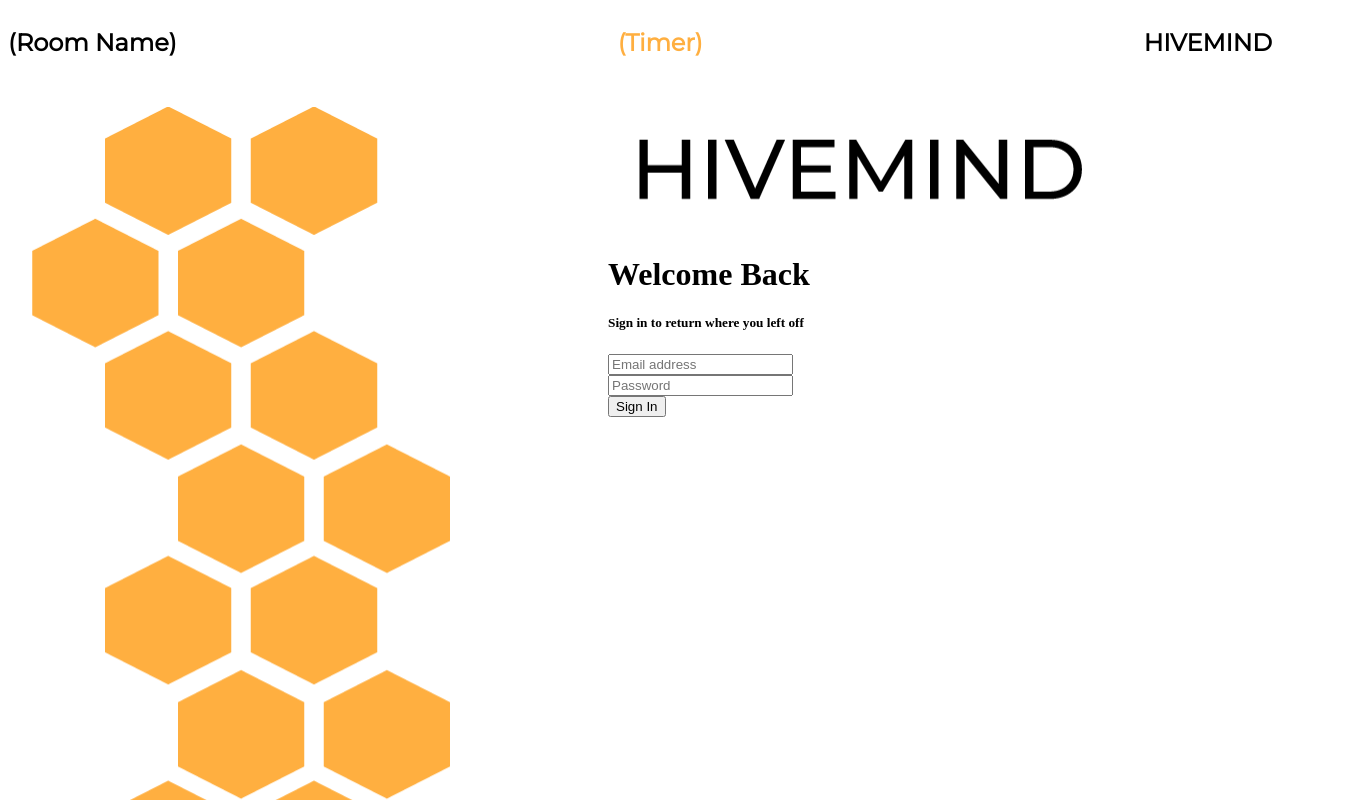
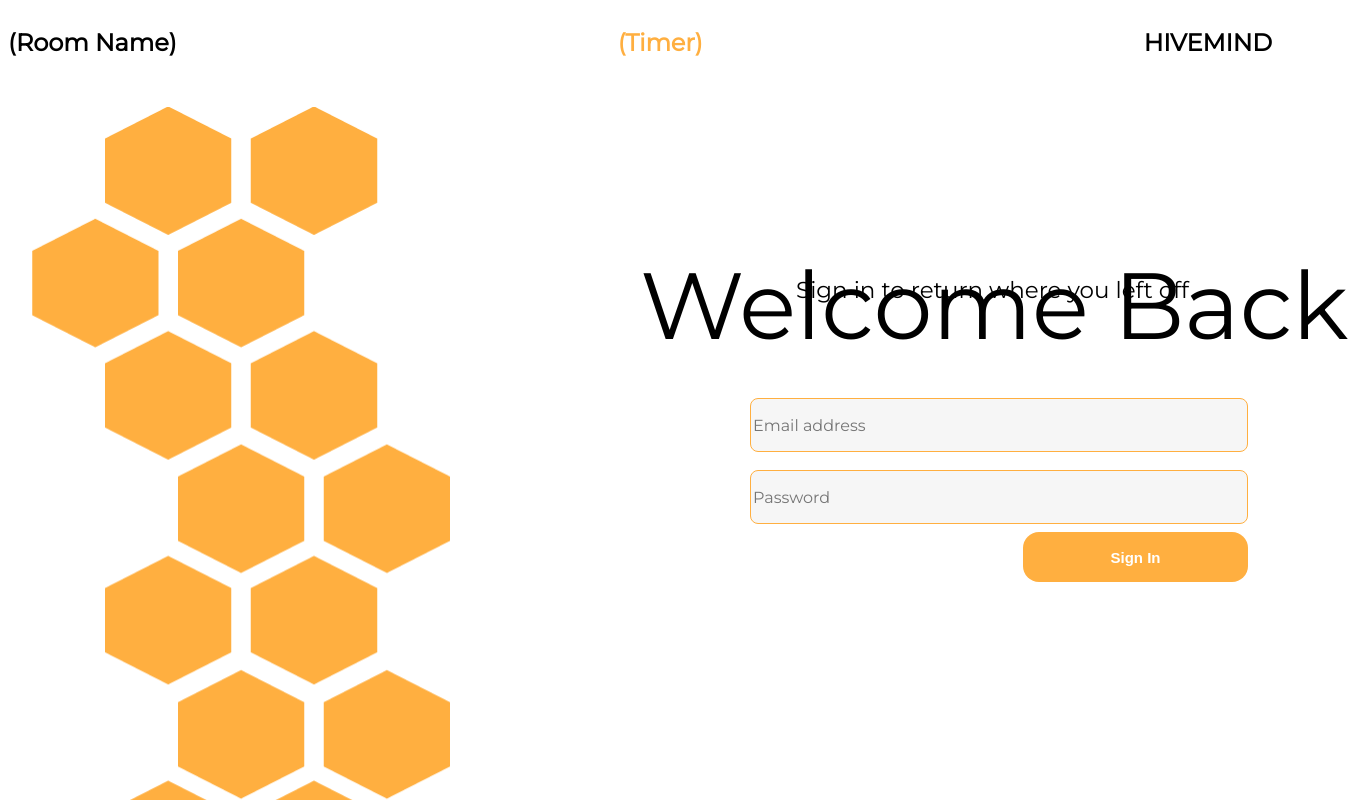
Before and after one commit to CSC301H5/finalprojectw23-workingbees, a React (Create React App) app in the folder client/: page /login in a window 1280 px wide. Shown: the top 800 px of the page, 1351 px wide, since content can reach past the window. Built offline with nearby package versions, Linux system fonts and the light colour scheme.

Commit message:
Refactored Login and Register to use reusable components

```diff
--- a/client/src/components/Login.jsx
+++ b/client/src/components/Login.jsx
@@ -80,12 +80,11 @@ export default class Login extends Component{
 					<img src={hives} />
 				</ div>
 				<div class="right-side">
-					<img src={Title1} />
-					<h1 class="Title">Welcome Back</h1>
-					<h5>Sign in to return where you left off</h5>
-					<form onSubmit={this.handleLogin}>
+					<h1 class="welcomeBackText">Welcome Back</h1>
+					<h5 class="welcomeBackSubtext">Sign in to return where you left off</h5>
+					<form class="loginForm" onSubmit={this.handleLogin}>
 						<input
-							class="textbox"
+							class="inputBox"
 							type="text"
 							name="username"
 							placeholder="Email address"
@@ -93,8 +92,9 @@ export default class Login extends Component{
 							onChange={this.handleTextChange}
 							required />
 						<br />
+						<br />
 						<input
-							class="textbox"
+							class="inputBox"
 							type="password"
 							name="password"
 							placeholder="Password"
@@ -102,9 +102,10 @@ export default class Login extends Component{
 							onChange={this.handleTextChange}
 							required />
 						<br />
-						<input class="button" type="submit" value="Sign In" />
+
+						<input class="loginButton" type="submit" value="Sign In" />
 					</form>
-					<p>{this.state.errText}</p>
+					<p class="text">{this.state.errText}</p>
 					</ div>
 			</div>
 		)
--- a/client/src/components/Register.jsx
+++ b/client/src/components/Register.jsx
@@ -51,39 +51,38 @@ export default class Register extends Login{
 				<img src={hives} />
 			</div>
 			<div class="right-side">
-				<img src={Title1} />
-				<h1 class="Title">Welcome</h1> <br/>
-				<h5>Register to get started</h5>
-				<form onSubmit={this.handleRegister}>
-					Email <br />
+				<h1 class="welcomeText">Welcome</h1> <br/>
+				<h5 class="welcomeSubtext">Register to get started</h5>
+				<form class="loginForm" onSubmit={this.handleRegister}>
+					<p class="text">Email</p>
 					<input
-						class="textbox"
+						class="inputBox"
 						type="text"
 						name="username"
 						placeholder="honeybee@hivemind.net"
 						value={this.state.username}
 						onChange={this.handleTextChange}
 						required /> <br />
-						Password <br />
+						<p class="text">Password</p>
 					<input
-						class="textbox"
+						class="inputBox"
 						type="password"
 						name="password"
 						placeholder="Pick something secure!"
 						value={this.state.password}
 						onChange={this.handleTextChange}
-						required /> <br />
+						required /> <br /> <br />
 					<input
-						class="textbox"
+						class="inputBox"
 						type="password"
 						name="confirmpassword"
 						placeholder="Confirm password"
 						value={this.state.confirmPassword}
 						onChange={this.handleTextChange}
 						required /> <br />
-					<input type="submit" value="Sign up" />
+					<input class="loginButton" type="submit" value="Sign up" />
 				</form>
-				<p class="textbox">{this.state.errText}</p>
+				<p class="text">{this.state.errText}</p>
 			</div>
 		</ div>
 		)
--- a/client/src/components/Style.css
+++ b/client/src/components/Style.css
@@ -1,5 +1,4 @@
 @import url('https://fonts.googleapis.com/css?family=Montserrat');
-
 
 button {
   background-color: #FFAF40;
@@ -349,3 +348,101 @@ button:hover {
   line-height: 20px;
   color: #FFFFFF;
 }
+
+.inputBox {
+  position: center;
+  background: #F6F6F6;
+  border: 1px solid #FFAF40;
+  border-radius: 8px;
+  width: 492px;
+  height: 50px;
+  font-family: 'Montserrat';
+  font-style: normal;
+  font-size: 16px;
+  line-height: 18.5px;
+}
+
+.loginButton{
+  float: right;
+  background-color: #FFAF40;
+  color: white;
+  border: none;
+  height: 50px;
+  width: 225px;
+  border-radius: 16px;
+  cursor: pointer;
+  position: center;
+  font-weight: bold;
+  font-size: 15px;
+  margin-left: 8px;
+  margin-top: 8px;
+  margin-bottom: 10px;
+}
+
+.welcomeBackText{
+  position: absolute;
+  width: 711px;
+  height: 115px;
+  left: 640px;
+  top: 185px;
+
+  font-family: 'Montserrat';
+  font-style: normal;
+  font-weight: 500;
+  font-size: 94px;
+  line-height: 115px;
+}
+
+.welcomeBackSubtext {
+  position: absolute;
+  width: 400px;
+  height: 28px;
+  left: 796px;
+  top: calc(50% - 28px/2 - 198px + 50px);
+
+  font-family: 'Montserrat';
+  font-style: normal;
+  font-weight: 500;
+  font-size: 23px;
+  line-height: 28px;
+}
+.welcomeText{
+  position: absolute;
+  width: 455px;
+  height: 115px;
+  left: 765px;
+  top: 185px;
+
+  font-family: 'Montserrat';
+  font-style: normal;
+  font-weight: 500;
+  font-size: 94px;
+  line-height: 115px;
+}
+
+.welcomeSubtext {
+  position: absolute;
+  width: 400px;
+  height: 28px;
+  left: 860px;
+  top: calc(50% - 28px/2 - 198px + 50px);
+
+  font-family: 'Montserrat';
+  font-style: normal;
+  font-weight: 500;
+  font-size: 23px;
+  line-height: 28px;
+}
+
+.loginForm{
+  position: absolute;
+  left: 750px;
+  top:  398px;
+}
+
+.text{
+  font-family: 'Montserrat';
+  font-style: normal;
+  font-size: 16px;
+  line-height: 18.5px;
+}
--- a/client/src/components/splitpaneh.jsx
+++ b/client/src/components/splitpaneh.jsx
@@ -8,6 +8,7 @@ export default class SplitPaneH extends Component{
 	}
 
 	render(){
+		return
 			<div class="grid">
 				<div class="left">
 					{props.left}
@@ -16,5 +17,6 @@ export default class SplitPaneH extends Component{
 					{props.right}
 				</ div>
 			</div>
+
 	}
 }
```
Lines whose indentation alone changed are shown as unchanged.
